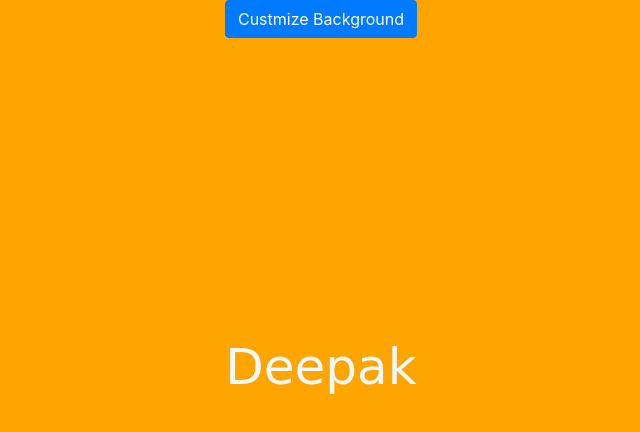
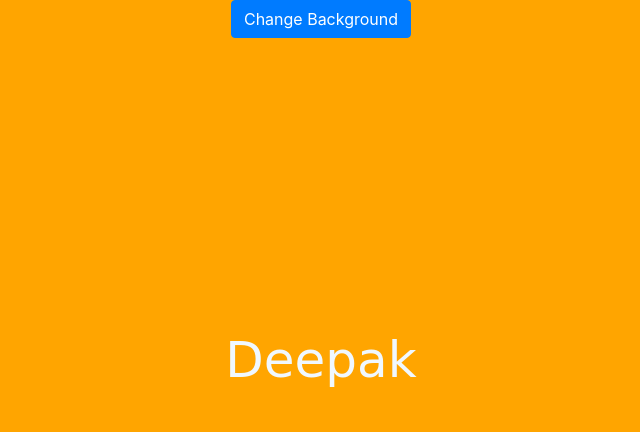
Before and after one commit to Deepakkhaire/customize-background-, a plain HTML site: page index.html in a window 1280 px wide. Shown: the whole page, without its empty margins (319-959 px from the left). Drawn offline with nearby package versions, Linux system fonts and the light colour scheme; a web font is replaced by a local one.

Commit message:
done with some changes

```diff
--- a/index.html
+++ b/index.html
@@ -23,8 +23,6 @@
             top: 50%;
             left: 50%;
             transform: translate(-50%, -50%);
-            color: aliceblue;
-            font-size: 70px;
             font-family: 'Shantell Sans', cursive;
         }
 
@@ -45,7 +43,7 @@
 <body>
     <div class="jump" id="jump">Deepak</div>
     <div class="text-center">
-        <button id="color" class="btn btn-primary">Custmize Background</button>
+        <button id="color" class="btn btn-primary">Change Background</button>
     </div>
     <script src="./js/app.js"></script>
 </body>
```
